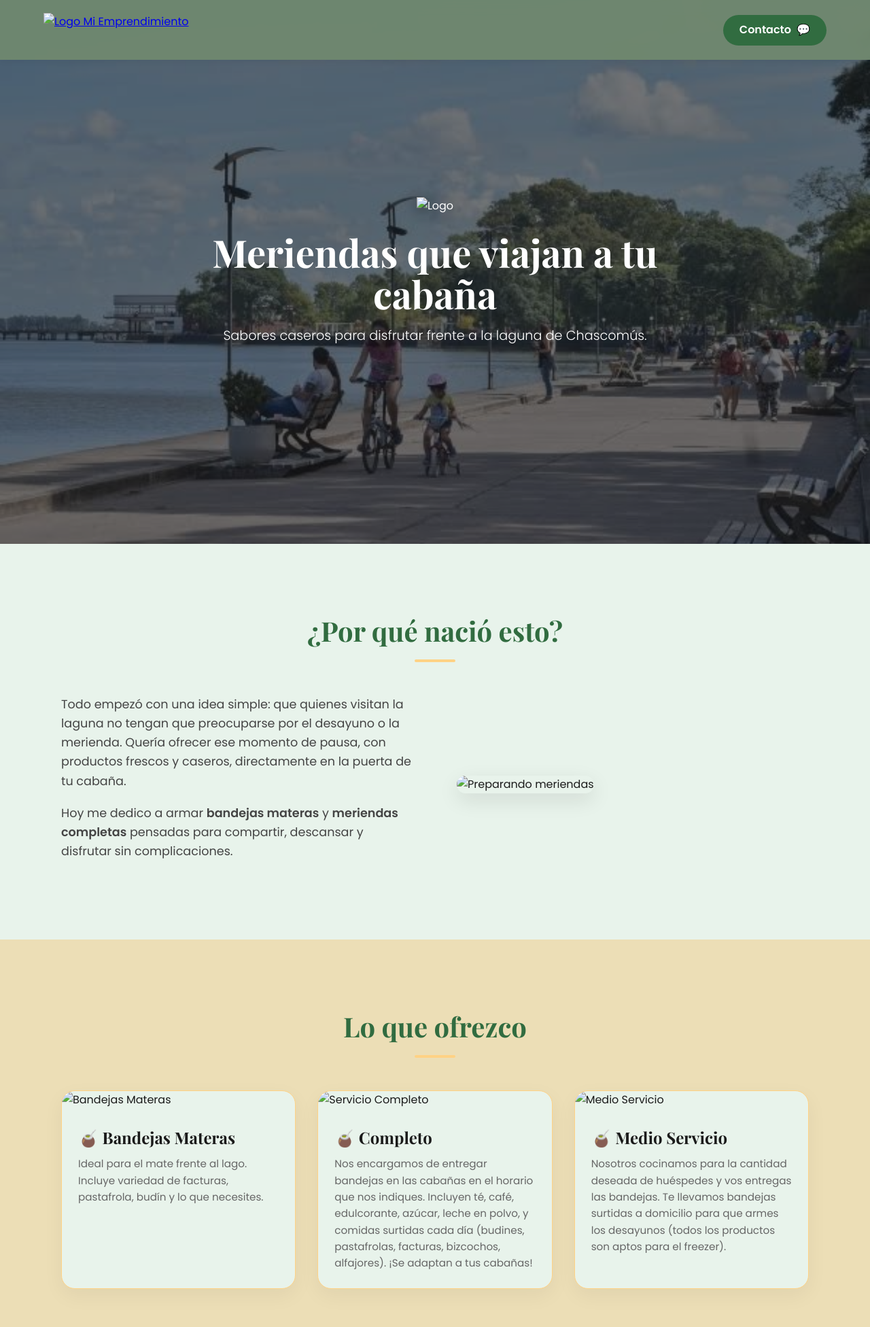
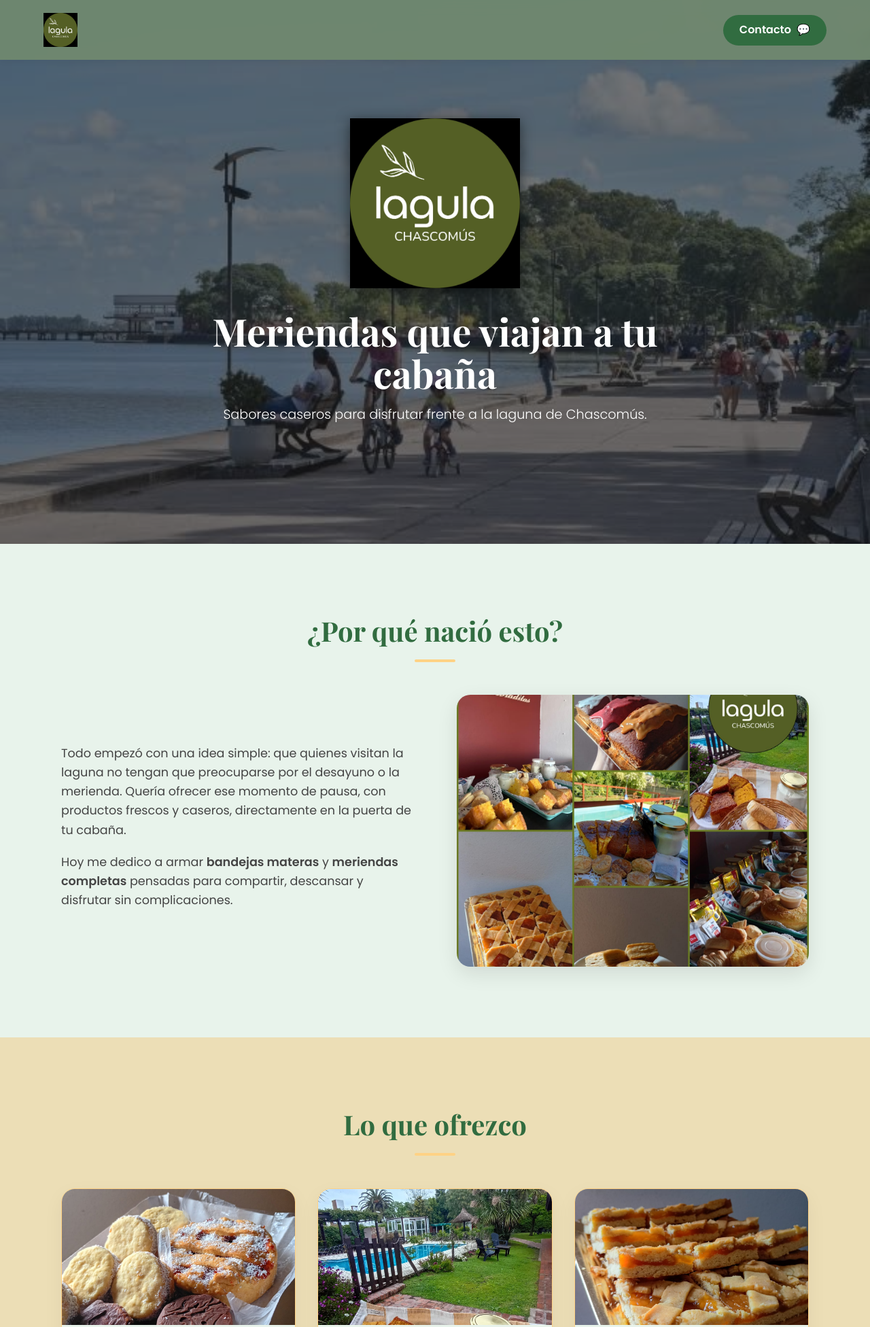
Before and after one commit to ezequielp-max/meriendas-web, a plain HTML site: page index.html in a window 1280 px wide. Shown: the top 1952 px of the page at 68% size. Drawn offline with nearby package versions, Linux system fonts and the light colour scheme; files whose address does not match are found by name.

Commit message:
Update index.html

```diff
--- a/index.html
+++ b/index.html
@@ -12,7 +12,8 @@
     <!-- HEADER -->
     <header id="header">
         <a href="#inicio" class="logo">
-            <img src="img/logo.jpg" alt="Logo Mi Emprendimiento">
+            <!-- SIN img/ -->
+            <img src="logo.jpg" alt="Logo Mi Emprendimiento">
         </a>
         <a href="https://wa.me/5491122334455" target="_blank" class="btn-contacto">
             Contacto <span>💬</span>
@@ -23,7 +24,8 @@
     <section class="hero" id="inicio">
         <div class="hero-overlay"></div>
         <div class="hero-content fade-in">
-            <img src="img/logo.jpg" alt="Logo" class="hero-logo">
+            <!-- SIN img/ -->
+            <img src="logo.jpg" alt="Logo" class="hero-logo">
             <h1>Meriendas que viajan a tu cabaña</h1>
             <p>Sabores caseros para disfrutar frente a la laguna de Chascomús.</p>
         </div>
@@ -39,8 +41,8 @@
                     <p>Hoy me dedico a armar <strong>bandejas materas</strong> y <strong>meriendas completas</strong> pensadas para compartir, descansar y disfrutar sin complicaciones.</p>
                 </div>
                 <div class="about-image">
-                    <!-- FOTO DE HISTORIA -->
-                    <img src="img/historia.jpg" alt="Preparando meriendas" class="about-img">
+                    <!-- SIN img/ -->
+                    <img src="historia.jpg" alt="Preparando meriendas" class="about-img">
                 </div>
             </div>
         </div>
@@ -53,19 +55,19 @@
             <div class="services-grid">
                 <!-- Servicio 1 -->
                 <div class="service-card">
-                    <img src="img/servicio1.jpg" alt="Bandejas Materas" class="card-img">
+                    <img src="servicio1.jpg" alt="Bandejas Materas" class="card-img">
                     <h3>🧉 Bandejas Materas</h3>
                     <p>Ideal para el mate frente al lago. Incluye variedad de facturas, pastafrola, budín y lo que necesites.</p>
                 </div>
                 <!-- Servicio 2 -->
                 <div class="service-card">
-                    <img src="img/servicio2.jpg" alt="Servicio Completo" class="card-img">
+                    <img src="servicio2.jpg" alt="Servicio Completo" class="card-img">
                     <h3>🧉 Completo</h3>
                     <p>Nos encargamos de entregar bandejas en las cabañas en el horario que nos indiques. Incluyen té, café, edulcorante, azúcar, leche en polvo, y comidas surtidas cada día (budines, pastafrolas, facturas, bizcochos, alfajores). ¡Se adaptan a tus cabañas!</p>
                 </div>
                 <!-- Servicio 3 -->
                 <div class="service-card">
-                    <img src="img/servicio3.jpg" alt="Medio Servicio" class="card-img">
+                    <img src="servicio3.jpg" alt="Medio Servicio" class="card-img">
                     <h3>🧉 Medio Servicio</h3>
                     <p>Nosotros cocinamos para la cantidad deseada de huéspedes y vos entregas las bandejas. Te llevamos bandejas surtidas a domicilio para que armes los desayunos (todos los productos son aptos para el freezer).</p>
                 </div>
@@ -79,11 +81,11 @@
             <h2 class="section-title">Nuestros Sabores</h2>
             <div class="carousel-container">
                 <div class="carousel-track">
-                    <!-- Cambiá estas rutas por tus fotos reales -->
-                    <img src="img/foto1.jpg" alt="Foto 1" class="carousel-slide active">
-                    <img src="img/foto2.jpg" alt="Foto 2" class="carousel-slide">
-                    <img src="img/foto3.jpg" alt="Foto 3" class="carousel-slide">
-                    <img src="img/foto4.jpg" alt="Foto 4" class="carousel-slide">
+                    <!-- SIN img/ -->
+                    <img src="foto1.jpg" alt="Foto 1" class="carousel-slide active">
+                    <img src="foto2.jpg" alt="Foto 2" class="carousel-slide">
+                    <img src="foto3.jpg" alt="Foto 3" class="carousel-slide">
+                    <img src="foto4.jpg" alt="Foto 4" class="carousel-slide">
                 </div>
                 <!-- Flechas para avanzar/retroceder -->
                 <button class="carousel-btn prev" id="prevBtn">&#10094;</button>
```
